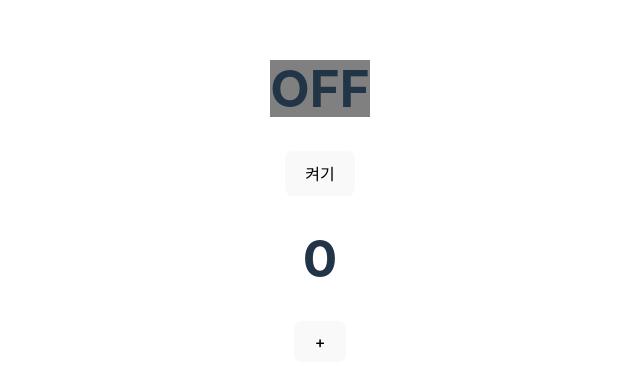
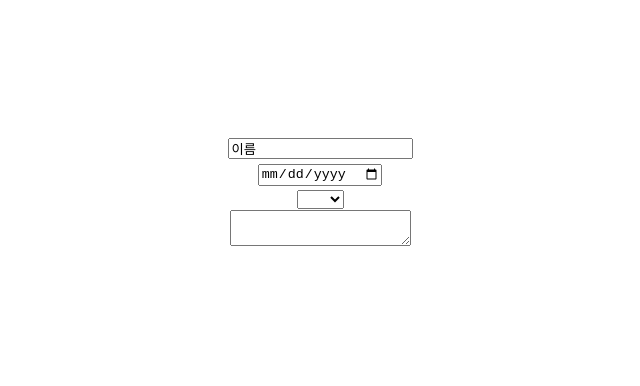
Before and after one commit to kkang123/React_TIL, a React (Vite) app: page / in a window 1280 px wide. Shown: the part 206-592 px from the top of the page, without its empty margins (320-960 px from the left). Built offline with nearby package versions, Linux system fonts and the light colour scheme.

Commit message:
📝 useState 사용자 입력 상태 관리

```diff
--- a/src/App.tsx
+++ b/src/App.tsx
@@ -167,17 +167,34 @@
 // 리액트 리렌더링 1. state 2. props 3. 부모가 리렌더링하면 자식도 리렌더링 성능 저하를 해결하기 위해
 
 // 4-2
+// import "./App.css";
+
+// import Bulb from "@/components/Bulb";
+// import Counter from "@/components/Counter";
+
+// function App() {
+//   return (
+//     <>
+//       {/* 부모 자식을 분리해서 불필요한 리렌더링 방지 */}
+//       <Bulb />
+//       <Counter />
+//     </>
+//   );
+// }
+
+// export default App;
+
+// 5
+// state로 사용자 입력 관리
+
 import "./App.css";
 
-import Bulb from "@/components/Bulb";
-import Counter from "@/components/Counter";
+import Register from "@/components/Register";
 
 function App() {
   return (
     <>
-      {/* 부모 자식을 분리해서 불필요한 리렌더링 방지 */}
-      <Bulb />
-      <Counter />
+      <Register />
     </>
   );
 }
--- /dev/null
+++ b/src/components/Register.tsx
@@ -0,0 +1,62 @@
+// 간단한 회원가입 폼
+// 1. 이름
+// 2. 생년월일
+// 3. 국적
+// 4. 자기소개
+
+import { useState } from "react";
+
+const Register = () => {
+  const [name, setName] = useState<string>("이름");
+  const [birth, setBirth] = useState<string>("");
+  const [country, setCountry] = useState<string>("");
+  const [bio, setBio] = useState<string>("");
+
+  const onChangeName = (e: React.ChangeEvent<HTMLInputElement>) => {
+    console.log(e);
+    setName(e.target.value); //input에 입력한 값을 setName함수가 실행되면서 name 상태에 저장됨
+  };
+
+  const onChangeBirth = (e: React.ChangeEvent<HTMLInputElement>) => {
+    setBirth(e.target.value);
+  };
+
+  const onChangeCountry = (e: React.ChangeEvent<HTMLSelectElement>) => {
+    setCountry(e.target.value);
+  };
+
+  const onChangeBio = (e: React.ChangeEvent<HTMLTextAreaElement>) => {
+    setBio(e.target.value);
+  };
+
+  return (
+    <>
+      <div>
+        <div>
+          <input value={name} onChange={onChangeName} placeholder={"이름"} />
+        </div>
+
+        <div>
+          <input value={birth} type="date" onChange={onChangeBirth} />
+        </div>
+
+        <div>
+          <select value={country} onChange={onChangeCountry}>
+            <option></option>
+            <option value={"kr"}>한국</option>
+            <option>미국</option>
+            <option>영국</option>
+          </select>
+          {country}
+        </div>
+
+        <div>
+          <textarea value={bio} onChange={onChangeBio} />
+          {bio}
+        </div>
+      </div>
+    </>
+  );
+};
+
+export default Register;
```
